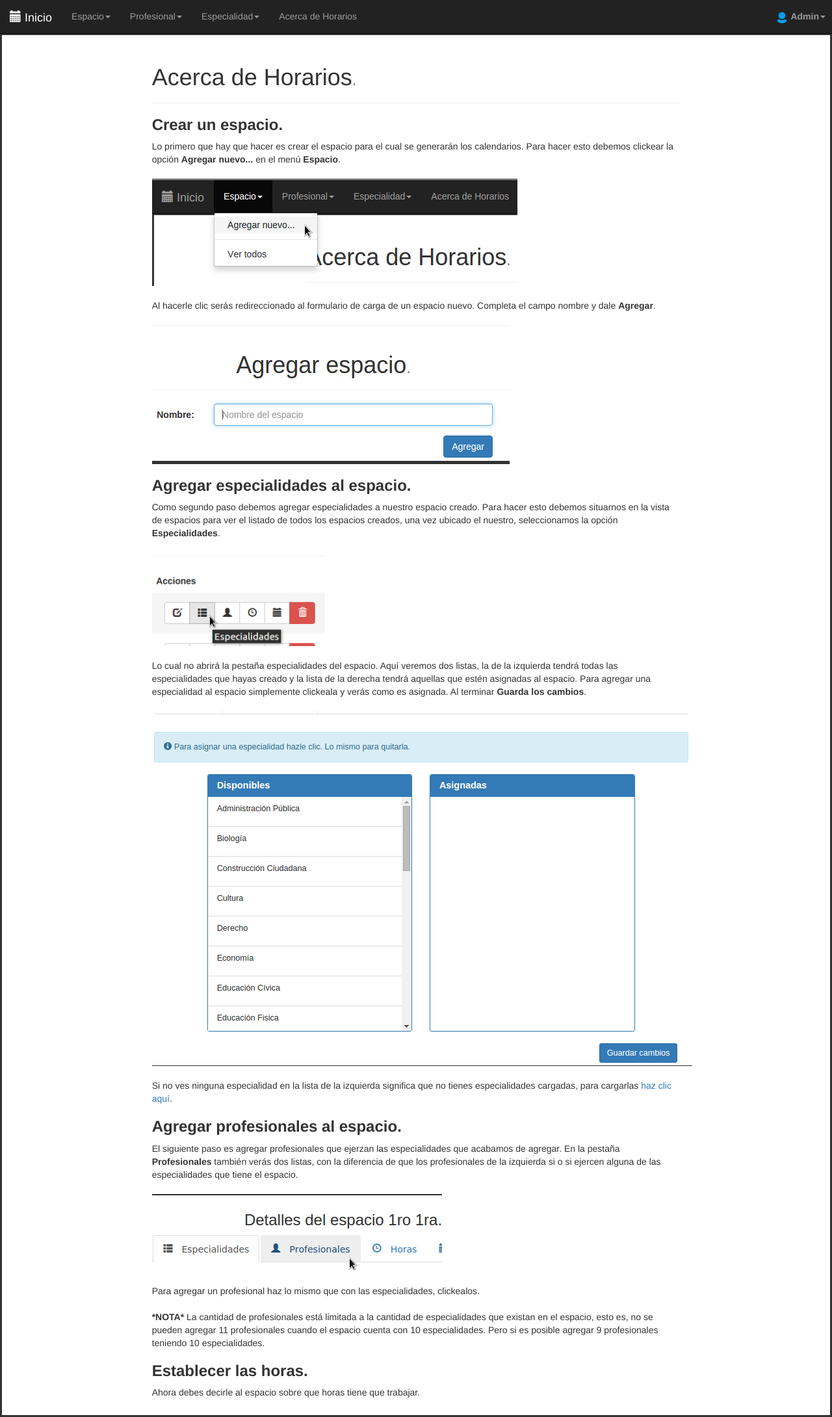
After one commit to yo-alan/horarios, a Django app: template calendario/templates/calendario/acerca.html in a window 1280 px wide. The commit adds this page. Shown: the whole page at 65% size. Run offline with Django 3.2, Linux system fonts and the light colour scheme; the template is opened without the code that fills it, so the values that code supplies are empty; some libraries are stand-ins or nearby versions.

Commit message:
Agrego una vista nueva que detalla el uso de la aplicación. Mejoras gráficas.

```diff
--- /dev/null
+++ b/calendario/templates/calendario/acerca.html
@@ -0,0 +1,98 @@
+{% extends "admin/base.html" %}
+
+{% block title %}Acerca de Horarios.{% endblock %}
+
+{% block head %}
+
+{% endblock %}
+{% block article %}
+	<div class="page-header">
+		<h1>
+			Acerca de Horarios<small>.</small>
+		</h1>
+	</div>
+	<dl>
+		<dt>
+			<h3><strong>Crear un espacio.</strong></h3>
+		</dt>
+		<dd>
+			Lo primero que hay que hacer es crear el espacio para el
+			cual se generarán los calendarios. Para hacer esto debemos
+			clickear la opción <strong>Agregar nuevo...</strong> en el
+			menú <strong>Espacio</strong>.
+			<br>
+			<br>
+			<img src="/static/calendario/images/img1.png">
+			<br>
+			<br>
+			Al hacerle clic serás redireccionado al formulario de carga
+			de un espacio nuevo. Completa el campo nombre y dale
+			<strong>Agregar</strong>.
+			<br>
+			<br>
+			<img src="/static/calendario/images/img2.png">
+		</dd>
+		<dt>
+			<h3><strong>Agregar especialidades al espacio.</strong></h3>
+		</dt>
+		<dd>
+			Como segundo paso debemos agregar especialidades a nuestro
+			espacio creado. Para hacer esto debemos situarnos en la
+			vista de espacios para ver el listado de todos los espacios
+			creados, una vez ubicado el nuestro, seleccionamos la opción
+			<strong>Especialidades</strong>.
+			<br>
+			<br>
+			<img src="/static/calendario/images/img3.png">
+			<br>
+			<br>
+			Lo cual no abrirá la
+			pestaña especialidades del espacio. Aquí veremos dos listas,
+			la de la izquierda tendrá todas las especialidades que hayas
+			creado y la lista de la derecha tendrá aquellas que estén
+			asignadas al espacio. Para agregar una especialidad al
+			espacio simplemente clickeala y verás como es asignada.
+			Al terminar <strong>Guarda los cambios</strong>.
+			<br>
+			<br>
+			<img src="/static/calendario/images/img4.png">
+			<br>
+			<br>
+			Si no ves ninguna especialidad en la lista de la izquierda
+			significa que no tienes especialidades cargadas, para
+			cargarlas <a href="{% url 'calendario:especialidad_add' %}">haz clic aquí</a>.
+		</dd>
+		<dt>
+			<h3><strong>Agregar profesionales al espacio.</strong></h3>
+		</dt>
+		<dd>
+			El siguiente paso es agregar profesionales que ejerzan las
+			especialidades que acabamos de agregar. En la pestaña
+			<strong>Profesionales</strong> también verás dos listas,
+			con la diferencia de que los profesionales de la izquierda
+			si o si ejercen alguna de las especialidades que tiene el
+			espacio.
+			<br>
+			<br>
+			<img src="/static/calendario/images/img5.png">
+			<br>
+			<br>
+			Para agregar un profesional haz lo mismo que con
+			las especialidades, clickealos.
+			<br>
+			<br>
+			<strong>*NOTA*</strong> La cantidad de profesionales está limitada a la
+			cantidad de especialidades que existan en el espacio, esto
+			es, no se pueden agregar 11 profesionales cuando el espacio
+			cuenta con 10 especialidades. Pero si es posible agregar 9
+			profesionales teniendo 10 especialidades.
+		</dd>
+		<dt>
+			<h3><strong>Establecer las horas.</strong></h3>
+		</dt>
+		<dd>
+			Ahora debes decirle al espacio sobre que horas tiene que
+			trabajar.
+		</dd>
+	</dl>
+{% endblock %}
--- a/calendario/templates/calendario/espacio/add.html
+++ b/calendario/templates/calendario/espacio/add.html
@@ -58,7 +58,7 @@
 			Agregar espacio<small>.</small>
 		</h1>
 	</div>
-	<form class="form-horizontal responsive" id="addForm" name="addForm" method="POST" action="{% url 'calendario:espacio_add' %}">
+	<form class="form-horizontal responsive center col-xs-10" id="addForm" name="addForm" method="POST" action="{% url 'calendario:espacio_add' %}">
 		<div class="alert alert-dismissable alert-danger hidden">
 			<button type="button" class="close" data-hide="alert" aria-hidden="true">
 				×
@@ -72,8 +72,8 @@
 		</div>
 		{% csrf_token %}
 		<div class="form-group">
-			<label class="col-xs-3 control-label" for="nombre">Nombre:</label>
-			<div class="col-xs-9">
+			<label class="col-xs-4 control-label" for="nombre">Nombre:</label>
+			<div class="col-xs-8">
 				<input type="text" id="nombre" name="nombre" class="form-control" autofocus placeholder="Nombre del espacio">
 			</div>
 		</div>
--- a/calendario/templates/calendario/espacio/all.html
+++ b/calendario/templates/calendario/espacio/all.html
@@ -44,10 +44,10 @@
 			<tbody>
 				{% for espacio in espacios %}
 					<tr>
-						<td class="vert-align col-md-6 col-xs-6">
+						<td class="vert-align col-md-6">
 							{{ espacio.nombre }}
 						</td>
-						<td class="vert-align col-md-6 col-xs-6">
+						<td class="vert-align">
 							<div class="btn btn-group btn-block">
 								<a class="btn btn-default" title="Editar" href="{% url 'calendario:espacio_detail' espacio.id %}#espacio"><i class="glyphicon glyphicon-edit"></i></a>
 								<a class="btn btn-default" title="Especialidades" href="{% url 'calendario:espacio_detail' espacio.id %}#especialidades"><i class="glyphicon glyphicon-th-list"></i></a>
@@ -56,7 +56,7 @@
 								{% else %}
 									<a class="btn btn-default disabled" title="Profesionales" href="{% url 'calendario:espacio_detail' espacio.id %}#profesionales"><i class="glyphicon glyphicon-user"></i></a>
 								{% endif %}
-								<a class="btn btn-default" title="Horas" href="{% url 'calendario:espacio_detail' espacio.id %}#horas"><i class="glyphicon glyphicon-th"></i></a>
+								<a class="btn btn-default" title="Horas" href="{% url 'calendario:espacio_detail' espacio.id %}#horas"><i class="glyphicon glyphicon-time"></i></a>
 								<a class="btn btn-default" title="Calendarios" href="{% url 'calendario:espacio_detail' espacio.id %}#calendarios"><i class="glyphicon glyphicon-calendar"></i></a>
 								<a class="btn btn-danger" title="Eliminar" onclick="eliminarEspacio({{ espacio.id }})"><i class="glyphicon glyphicon-trash"></i></a>
 							</div>
--- a/calendario/templates/calendario/espacio/detail.html
+++ b/calendario/templates/calendario/espacio/detail.html
@@ -223,7 +223,7 @@
 				{% endif %}
 			</li>
 			<li>
-				<a href="#horas" data-toggle="tab"><i class="glyphicon glyphicon-th"> Horas</i></a>
+				<a href="#horas" data-toggle="tab"><i class="glyphicon glyphicon-time"> Horas</i></a>
 			</li>
 			<li>
 				<a href="#calendarios" data-toggle="tab"><i class="glyphicon glyphicon-calendar"> Calendarios</i></a>
@@ -269,7 +269,7 @@
 						{% csrf_token %}
 						<input id="espacio_id" name="espacio_id" type="hidden" value="{{ espacio.id }}">
 						<div class="form-group">
-							<label class="control-label" for="nombre">Nombre del espacio:</label>
+							<label class="control-label" for="nombre">Nombre:</label>
 							<input type="text" id="nombre" name="nombre" class="form-control" value="{{ espacio.nombre }}">
 						</div>
 						<button type="submit" id="btnGuardar" data-loading-text="Guardando..." class="btn btn-primary pull-right" autocomplete="off">
--- a/calendario/templates/calendario/especialidad/add.html
+++ b/calendario/templates/calendario/especialidad/add.html
@@ -58,7 +58,7 @@
 			Agregar especialidad<small>.</small>
 		</h1>
 	</div>
-	<form class="form-horizontal" id="addForm" name="addForm" method="POST" action="{% url 'calendario:especialidad_add' %}">
+	<form class="form-horizontal responsive center col-xs-10" id="addForm" name="addForm" method="POST" action="{% url 'calendario:especialidad_add' %}">
 		<div class="alert alert-dismissable alert-danger hidden">
 			<button type="button" class="close" data-hide="alert" aria-hidden="true">
 				×
@@ -68,7 +68,6 @@
 			</h4>
 			<strong>Ojo!</strong> Un campo no es válido:
 			<p>
-
 			</p>
 		</div>
 		{% csrf_token %}
--- a/calendario/urls.py
+++ b/calendario/urls.py
@@ -13,6 +13,9 @@ urlpatterns = [
     url(r'^(?P<calendario_id>[0-9]+)/$', views.detail, name='detail'),
     # ex: /calendario/generar/
     url(r'^generar/$', views.generar, name='generar'),
+
+    # ex: /calendario/acerca
+    url(r'^acerca/$', views.acerca, name='acerca'),
 
     # ex: /calendario/espacio/
     url(r'^espacio/$', views.espacio_all, name='espacio_all'),
--- a/calendario/views.py
+++ b/calendario/views.py
@@ -19,6 +19,12 @@ def index(request):
 	context = {}
 
 	return render(request, 'calendario/index.html', context)
+
+def acerca(request):
+
+	context = {}
+
+	return render(request, 'calendario/acerca.html', context)
 
 def all(request):
 
--- a/templates/admin/base.html
+++ b/templates/admin/base.html
@@ -62,6 +62,9 @@
 											</li>
 										</ul>
 									</li>
+									<li>
+										<a href="{% url 'calendario:acerca' %}" class="">Acerca de Horarios</a>
+									</li>
 								</ul>
 								<ul class="nav navbar-nav navbar-right">
 									<li class="dropdown">
```
Also changed, not shown: calendario/static/calendario/css/custom.css (+40 -0 lines), calendario/templates/calendario/profesional/add.html (+7 -7 lines), calendario/static/calendario/images/img1.png (added), calendario/static/calendario/images/img2.png (added), calendario/static/calendario/images/img3.png (added), calendario/static/calendario/images/img4.png (added), calendario/static/calendario/images/img5.png (added).
